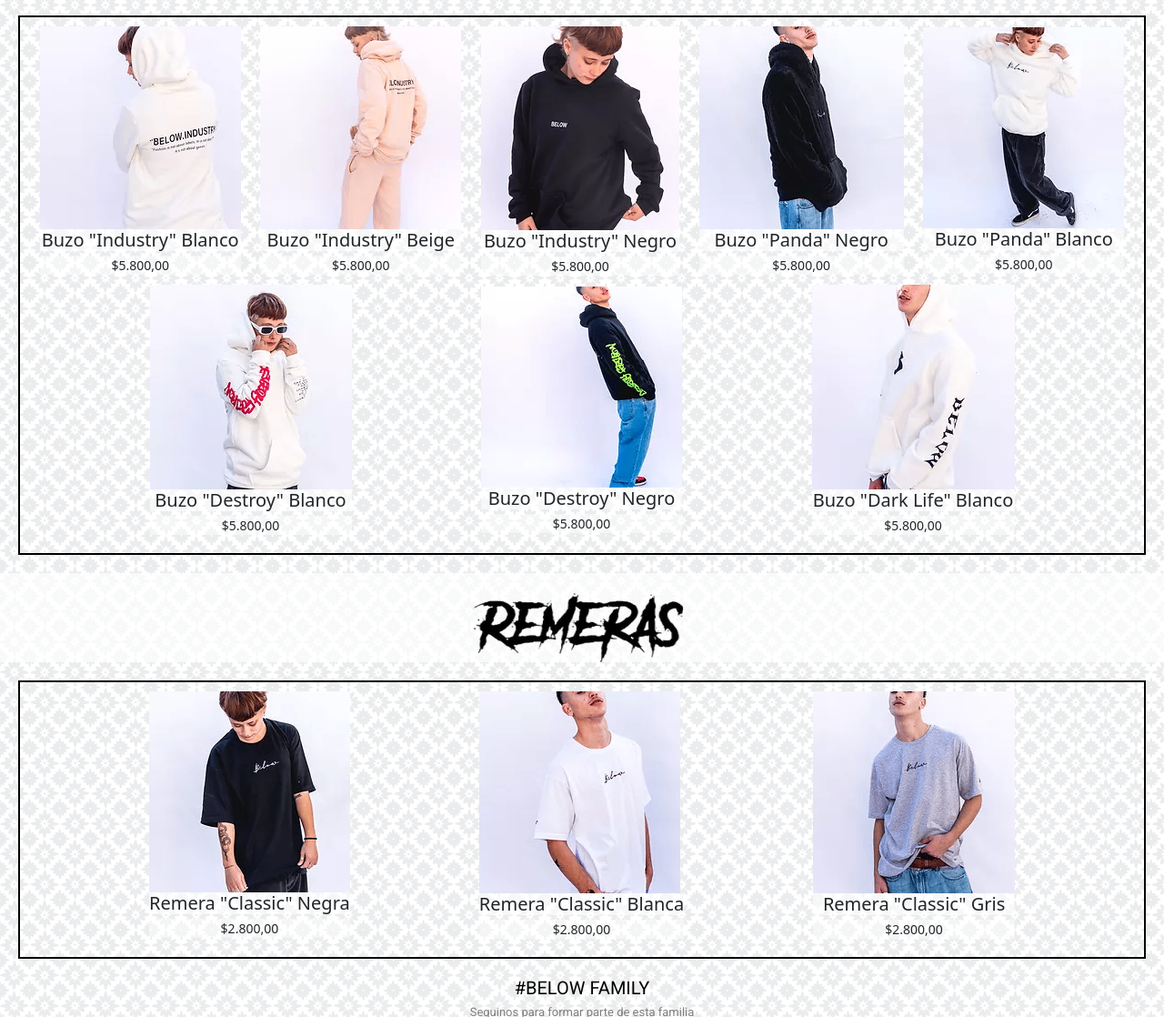
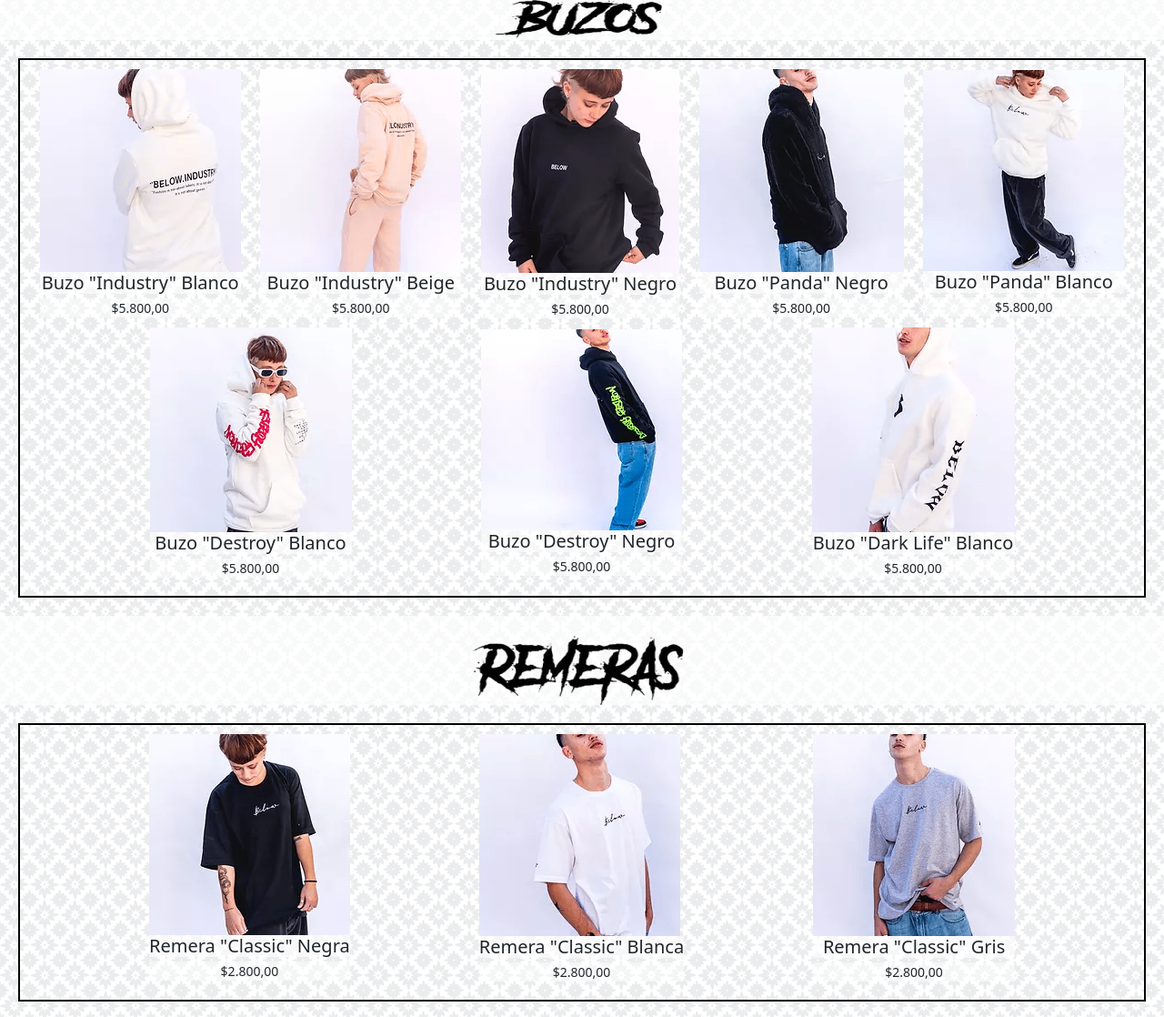
Before and after one commit to itopedro/BelowRepo, a website: page pages/tienda.html in a window 1280 px wide. Shown: the part 761-1879 px from the top of the page at 91% size. Drawn offline with nearby package versions, Linux system fonts and the light colour scheme.

Commit message:
Proyecto final terminado

```diff
--- a/pages/tienda.html
+++ b/pages/tienda.html
@@ -15,6 +15,7 @@
 </head>
 
 <body>
+    <header>
         <div id="contendedorGrid">
             <!-- inicia nav -->
             <nav class="  navbar navbar-expand-md navbar-light botonera ">
@@ -30,7 +31,8 @@
                     <div class="collapse navbar-collapse" id="navbarSupportedContent">
                         <ul class="navbar-nav me-auto mb-2 mb-lg-0">
                             <li class="nav-item">
-                            <a class="nav-link  " aria-current="page" href="../pages/winterDrop.html">Winter Drop</a>
+                                <a class="nav-link  " aria-current="page" href="../pages/winterDrop.html">Winter
+                                    Drop</a>
                             </li>
                             <li class="nav-item">
                                 <a class="nav-link" href="../pages/tienda.html">Tienda</a>
@@ -45,6 +47,7 @@
                     </div>
                 </div>
             </nav>
+    </header>
     <!-- termina nav -->
     <main>
         <section class="two ">
@@ -52,75 +55,77 @@
                 <img class="imgIndex" src="../img/headerTienda.jpg" alt="Logo below find your style">
             </div>
         </section>
-            <section id="productos">
-                <h1 class="imgTienda"><img src="../img/xd3.png" height="60px" width="200px " alt="Seccion de Buzos"></h1>
-                <section class="tienda cajaSectionBuzos three ">
         <section>
+            <h1 class="hIndex">PRODUCTOS</h1>
+            <div class="imgTienda"><img src="../img/xd3.png" height="60px" width="200px " alt="Seccion de Buzos"></div>
+            <div class="tienda cajaSectionBuzos three ">
+                <div>
                     <img src="../img/buzo7-min.png" alt="Buzo industry Blanco unisex">
                     <h3 class="txtIndex">Buzo "Industry" Blanco</h3>
                     <p class="price">$5.800,00</p>
-                    </section>
-                    <section>
+                </div>
+                <div>
                     <img src="../img/buzo8-min.png" alt="Buzo industry Beige unisex">
                     <h3 class="txtIndex">Buzo "Industry" Beige</h3>
                     <p class="price">$5.800,00</p>
-                    </section>
-                    <section>
+                </div>
+                <div>
                     <img src="../img/buzo9-min.png" alt="Buzo industry Negro unisex">
                     <h3 class="txtIndex">Buzo "Industry" Negro</h3>
                     <p class="price">$5.800,00</p>
-                    </section>
-                    <section>
+                </div>
+                <div>
                     <img src="../img/buzo10-min.png" alt="Buzo Panda negro unisex">
                     <h3 class="txtIndex">Buzo "Panda" Negro</h3>
                     <p class="price">$5.800,00</p>
-                    </section>
-                    <section>
+                </div>
+                <div>
                     <img src="../img/buzo11-min.png" alt="Buzo Panda Blanco unisex">
                     <h3 class="txtIndex">Buzo "Panda" Blanco</h3>
                     <p class="price">$5.800,00</p>
-                    </section>
-                    <section>
+                </div>
+                <div>
                     <img src="../img/buzo12-min.png" alt="Buzo Destroy Blanco unisex">
                     <h3 class="txtIndex">Buzo "Destroy" Blanco</h3>
                     <p class="price">$5.800,00</p>
-                    </section>
-                    <section>
+                </div>
+                <div>
                     <img src="../img/buzo13-min.png" alt="Buzo Destroy Negro unisex">
                     <h3 class="txtIndex">Buzo "Destroy" Negro</h3>
                     <p class="price">$5.800,00</p>
-                    </section>
-                    <section>
+                </div>
+                <div>
                     <img src="../img/buzo14-min.png" alt="Buzo Dark Life Blanco unisex">
                     <h3 class="txtIndex">Buzo "Dark Life" Blanco</h3>
                     <p class="price">$5.800,00</p>
+                </div>
+            </div>
         </section>
-                </section>
-            </section>
-            </section>
-            <section id="prodcutos">
-                <h2 class="imgTienda"><img src="../img/xd4.png" alt="Seccion de Remeras"></h2>
+
+
+
+        <div class="imgTienda"><img src="../img/xd4.png" alt="Seccion de Remeras"></div>
         <section class="tienda cajaSection">
-                    <section>
+            <div>
                 <img src="../img/remera1-min.png" alt="Remera Classic Negra unisex">
                 <h3 class="txtIndex">Remera "Classic" Negra</h3>
                 <p class="price">$2.800,00</p>
-                    </section>
-                    <section>
+            </div>
+            <div>
                 <img src="../img/remera2-min.png" alt="Remera Classic Blanca unisex">
                 <h3 class="txtIndex">Remera "Classic" Blanca</h3>
                 <p class="price">$2.800,00</p>
-                    </section>
-                    <section>
+            </div>
+            <div>
                 <img src="../img/remera3-min.png" alt="Remera Classic Gris unisex">
                 <h3 class="txtIndex">Remera "Classic" Gris</h3>
                 <p class="price">$2.800,00</p>
+            </div>
         </section>
-                </section>
-            </section>
+
     </main>
     <footer class="four text-center">
-            <h3 class="pieTitulo ">#BELOW FAMILY</h3>
+        <h2 class="pieTitulo ">#BELOW FAMILY</h2>
         <p class="pieSubtitulo">Seguinos para formar parte de esta familia </p>
         <a href="https://www.instagram.com/below.stw/" target="_blank">
             <img src="../img/ig.png" alt="Logo de Instagram" class="pieIcon">
```
Also changed, not shown: index.html (+9 -5 lines), pages/compra.html (+9 -5 lines), pages/envios.html (+9 -4 lines), pages/winterDrop.html (+6 -4 lines), Presupuesto/1.jpg (added), Presupuesto/2.jpg (added), 10 other files. Lines whose indentation alone changed are shown as unchanged.
